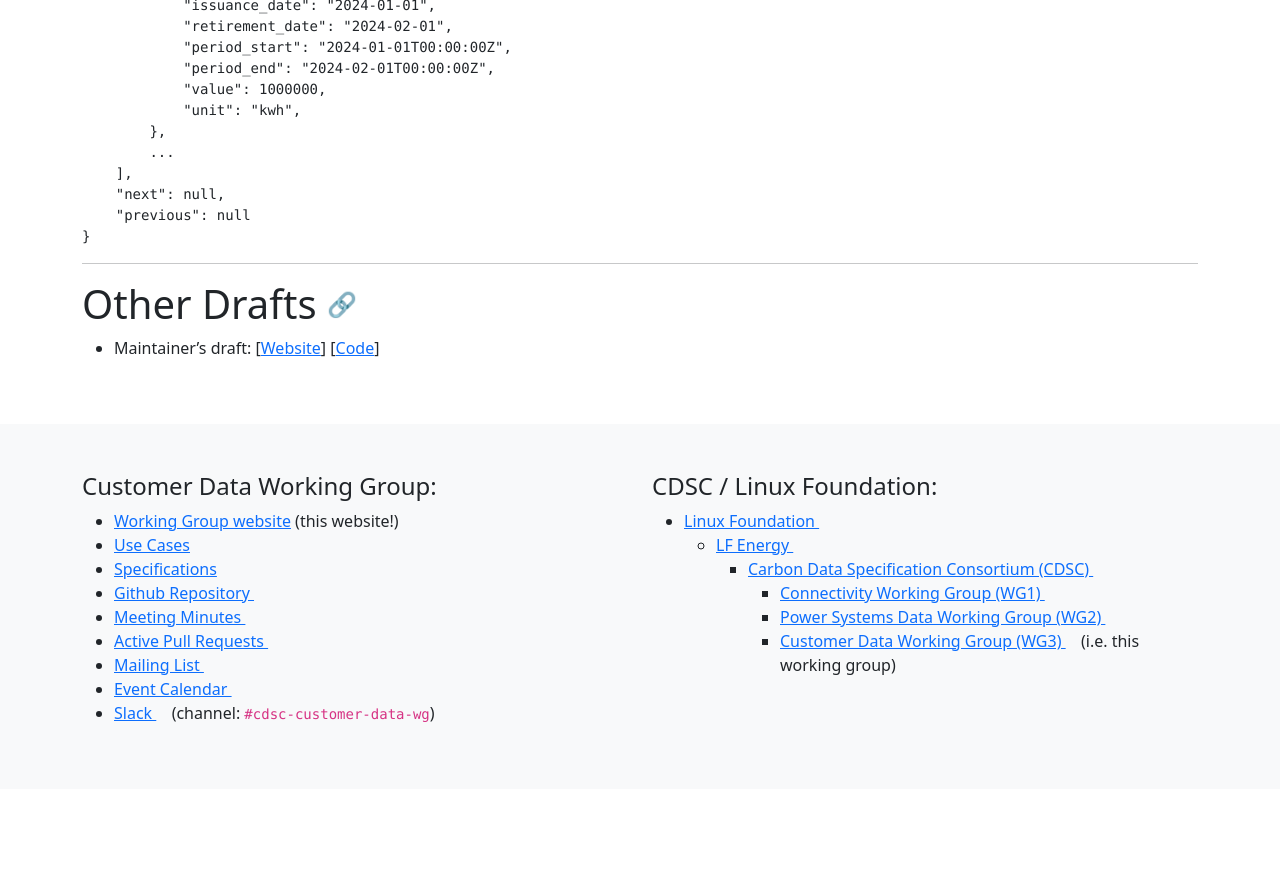
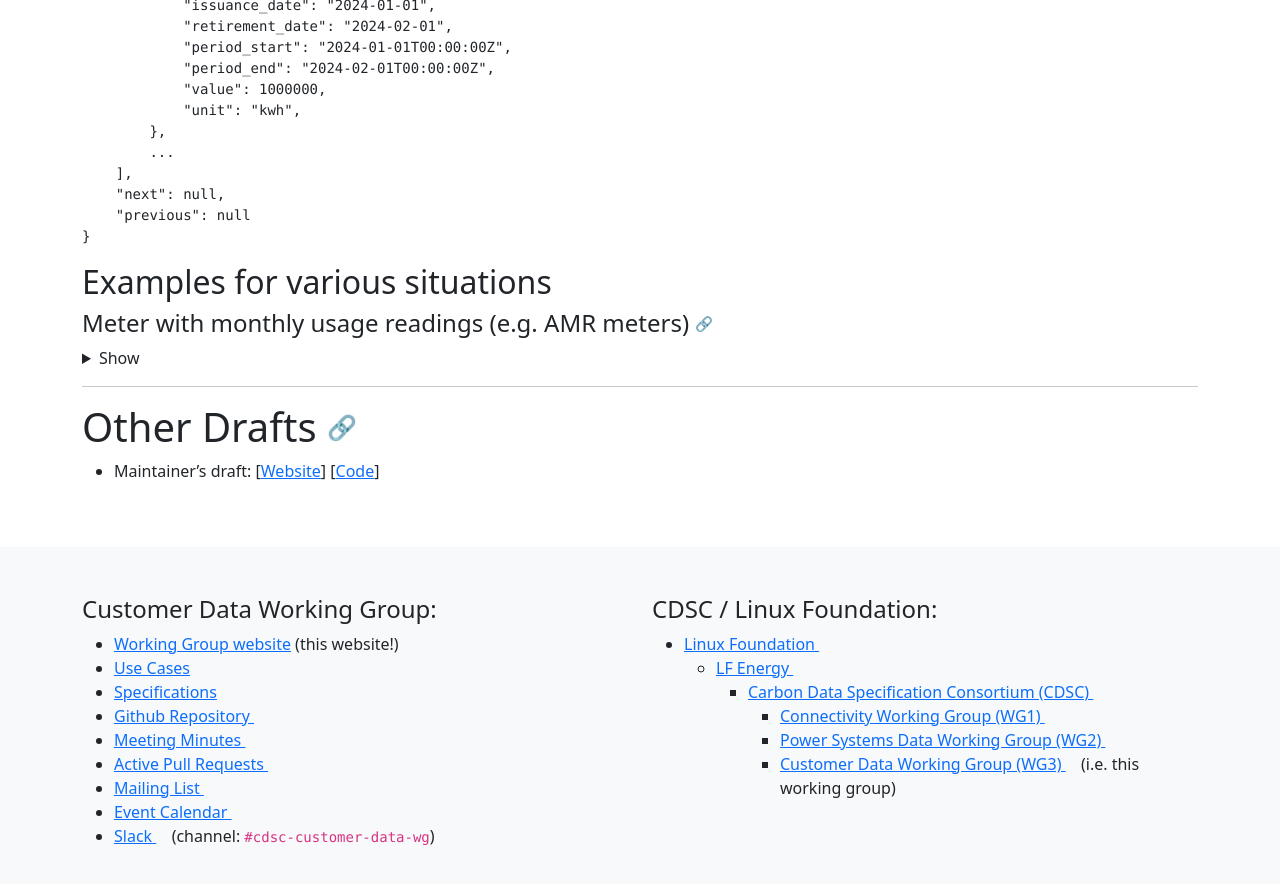
Before and after one commit to carbon-data-specification/Customer-Data, a Jekyll site: the page built from website/specs/cdsc-wg3-01/overview.md, in a window 1280 px wide and 900 px high, scrolled down 10754 px. Shown: the top 884 px of the window. Built offline with Jekyll 4.4.1, drawn with Linux system fonts in a browser that asks for light colours; before the commit the page ends 11543 px from its top, so only the background shows below that.

Commit message:
testing collapsing example sections

````diff
--- a/website/specs/cdsc-wg3-01/overview.md
+++ b/website/specs/cdsc-wg3-01/overview.md
@@ -537,6 +537,15 @@ Content-Type: application/json;charset=UTF-8
 }
 ```
 
+## Examples for various situations
+
+#### Meter with monthly usage readings (e.g. AMR meters) <a id="example-amr" href="#example-amr" class="permalink">🔗</a>
+<details>
+<summary>Show</summary>
+<pre>
+test
+</pre>
+</details>
 
 ---
 
````
